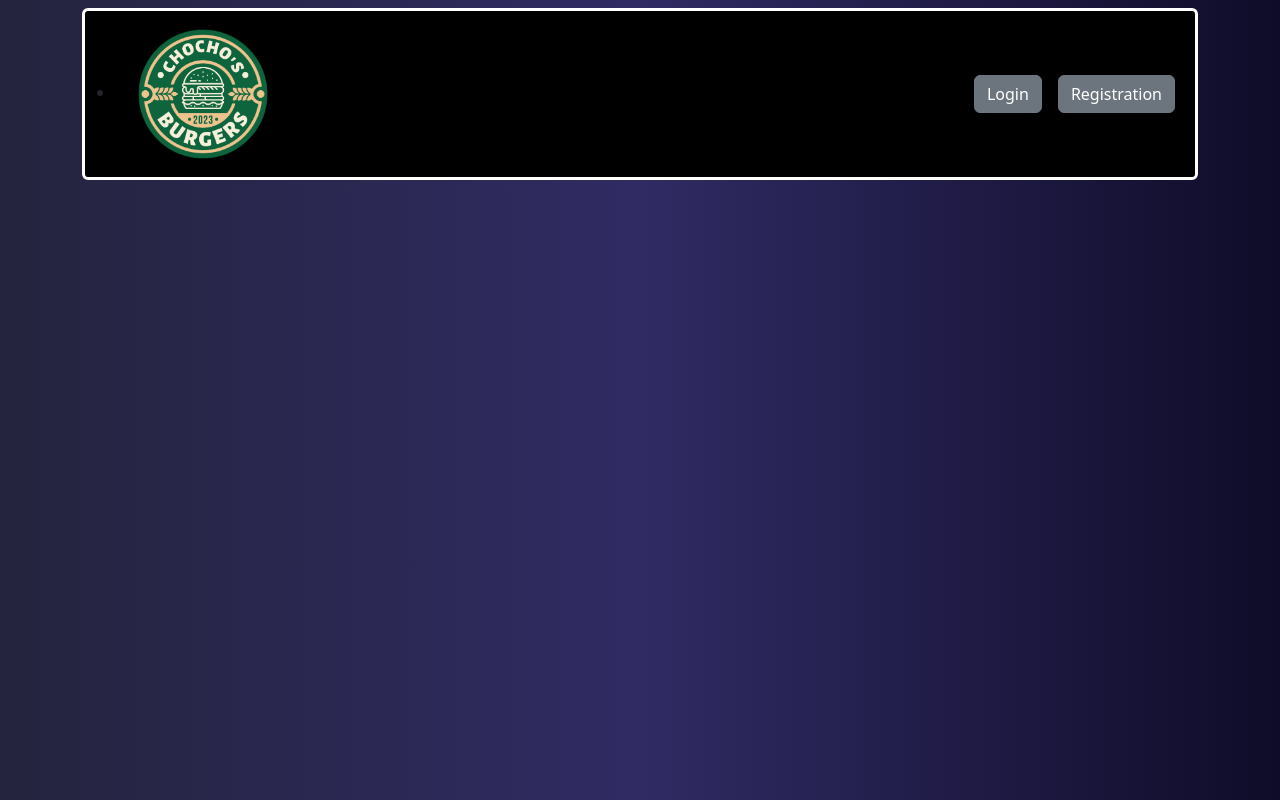
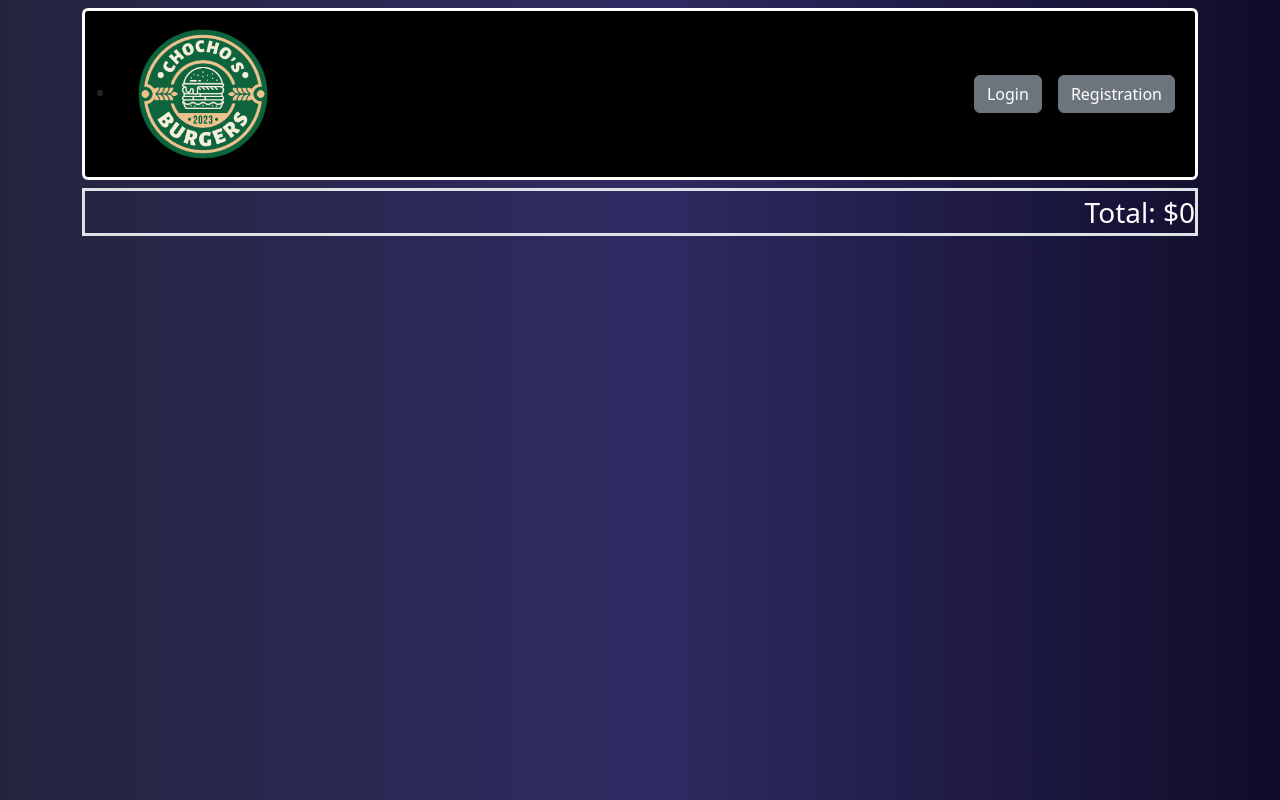
Before and after one commit to facundofernanddez/e-commerce-front, a React (Vite) app: page /cart in a window 1280 px wide. Built offline with nearby package versions, Linux system fonts and the light colour scheme.

Commit message:
rendering cart page

```diff
--- a/src/pages/Cart.jsx
+++ b/src/pages/Cart.jsx
@@ -1,19 +1,27 @@
+import { useState } from "react";
 import { useSelector } from "react-redux";
 
 export const Cart = () => {
-  const cart = useSelector((state) => state.cart);
-  const productsInCart = cart.productsList;
+  const { productsList } = useSelector((state) => state.cart);
+  const [totalPrice, setTotalPrice] = useState(0);
+
   return (
-    <ul className="list-group list-group-flush">
-      {productsInCart.map((product) => {
-        <>
-          <li className="list-group-item">{product.name}</li>
-          {/* <li className="list-group-item">A second item</li>
-          <li className="list-group-item">A third item</li>
-          <li className="list-group-item">A fourth item</li>
-          <li className="list-group-item">And a fifth one</li> */}
-        </>;
-      })}
-    </ul>
+    <>
+      <ul className="list-group list-group-flush">
+        {productsList.map((product) => {
+          setTotalPrice((product.price += totalPrice));
+          return (
+            <>
+              <li className="list-group-item">
+                Nombre: <b>{product.name}</b> Precio: <b>{product.price}</b>
+              </li>
+            </>
+          );
+        })}
+      </ul>
+      <p className="text-end fs-3 text-white border border-3">
+        Total: ${totalPrice}
+      </p>
+    </>
   );
 };
```
